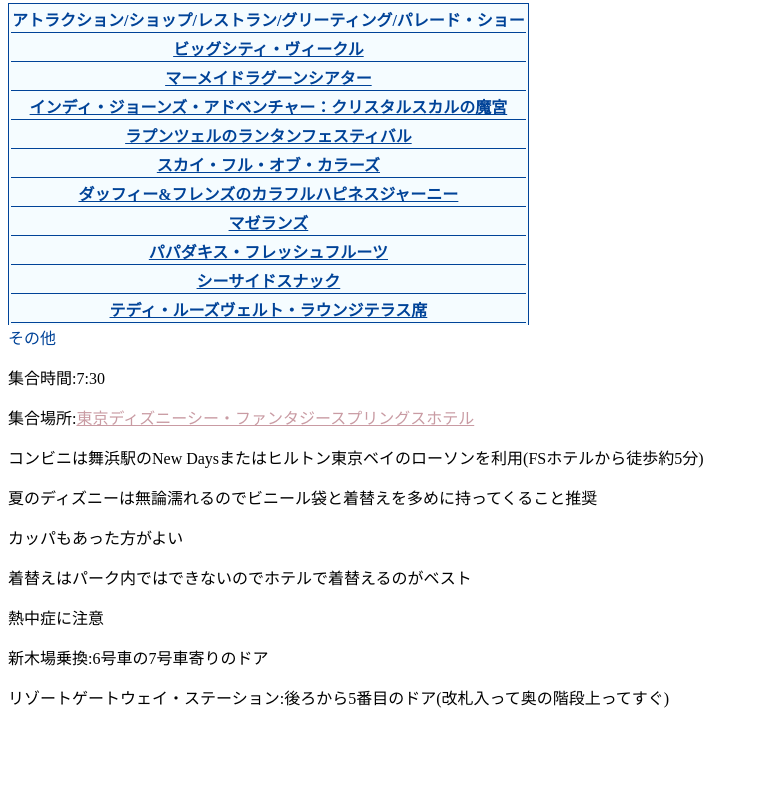
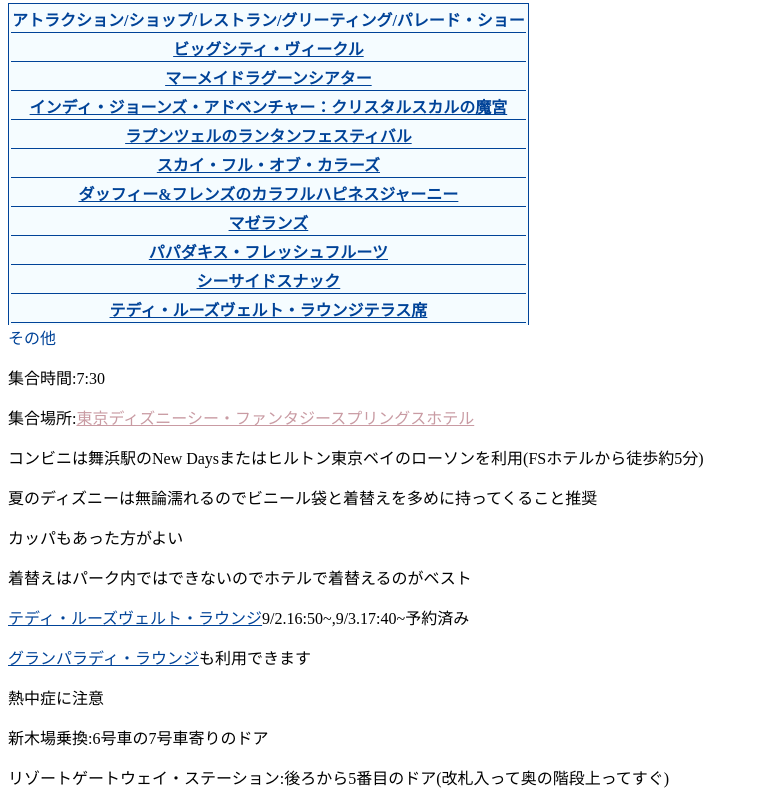
Before and after one commit to Menten9999/TDRsummer, a plain HTML site: page index.html in a window 1280 px wide. Shown: the part 2868-3673 px from the top of the page, without its empty margins (0-758 px from the left). Before the commit the page ends 3593 px from the top, so only its background shows below. Drawn offline with Linux system fonts and the light colour scheme.

Commit message:
ラウンジ

```diff
--- a/index.html
+++ b/index.html
@@ -211,6 +211,8 @@
 <p class="any">夏のディズニーは無論濡れるのでビニール袋と着替えを多めに持ってくること推奨</p>
 <p class="any">カッパもあった方がよい</p>
 <p class="any">着替えはパーク内ではできないのでホテルで着替えるのがベスト</p>
+<p class="any"><a href="https://www.tokyodisneyresort.jp/tds/restaurant/detail/429/" target="_blank" class="show">テディ・ルーズヴェルト・ラウンジ</a>9/2.16:50~,9/3.17:40~予約済み</p>
+<p class="any"><a href="https://www.tokyodisneyresort.jp/hotel/fsh/fcu/restaurant/grand.html" target="_blank" class="show">グランパラディ・ラウンジ</a>も利用できます</p>
 <p class="any">熱中症に注意</p>
 <p class="any">新木場乗換:6号車の7号車寄りのドア</p>
 <p class="any">リゾートゲートウェイ・ステーション:後ろから5番目のドア(改札入って奥の階段上ってすぐ)</p>
```
